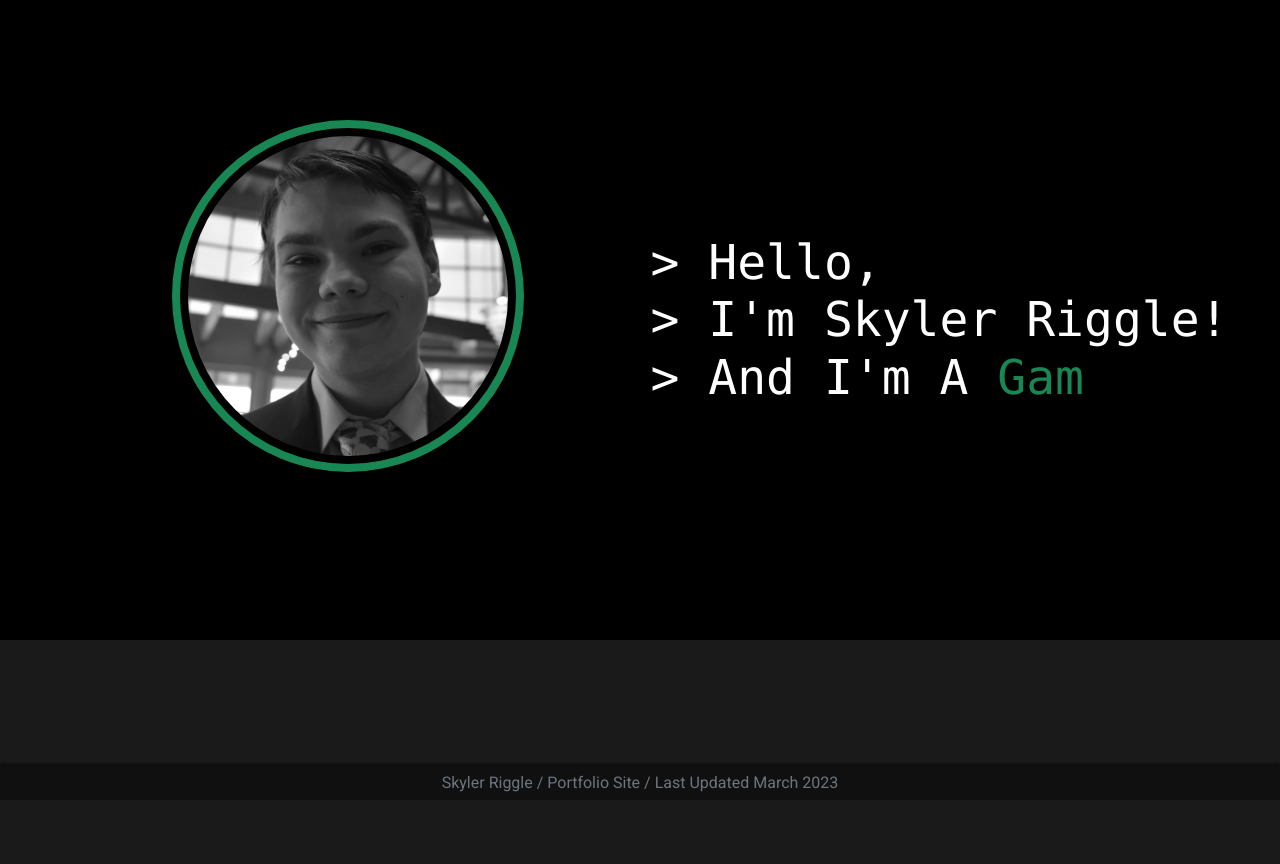
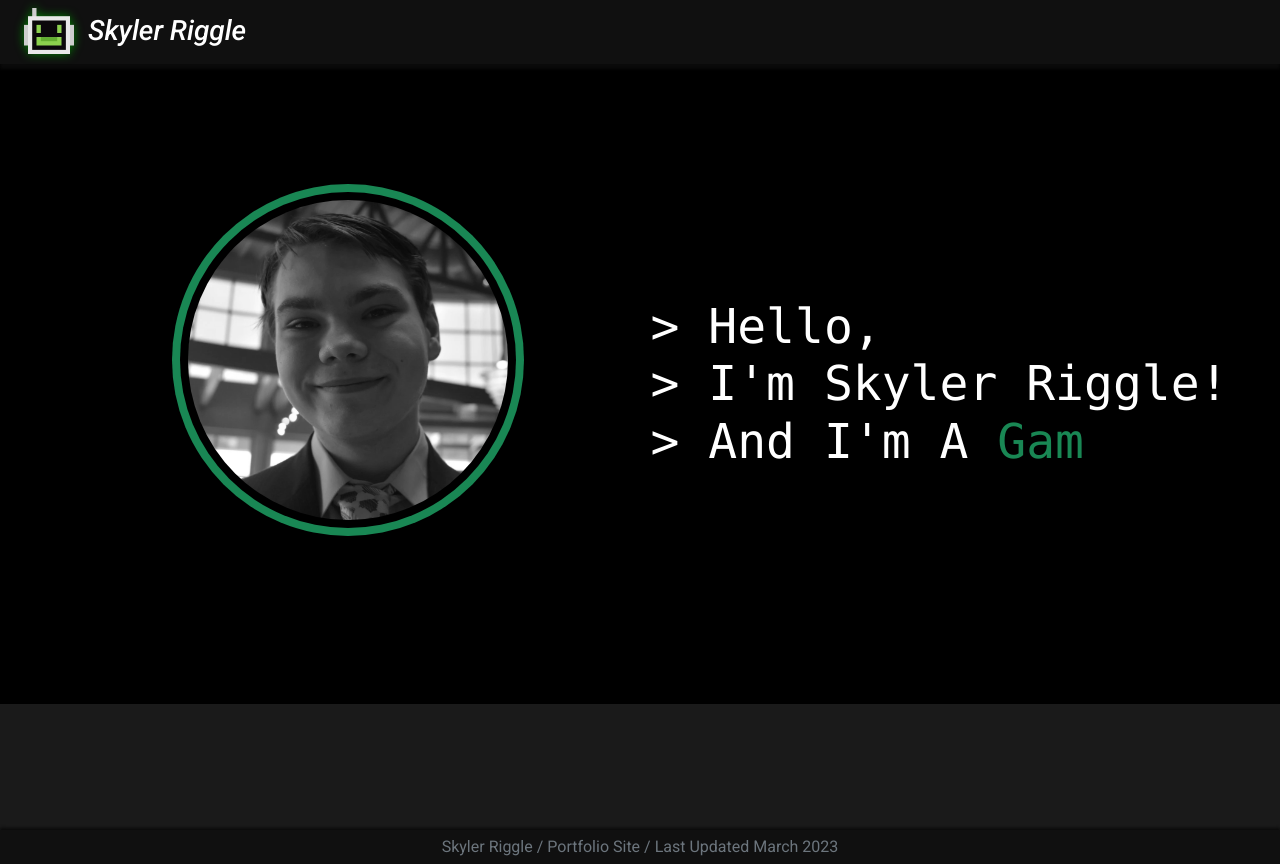
Before and after one commit to SkylerRiggle/SkylerRiggle.github.io, a React (Create React App) app: page / in a window 1280 px wide. Before the commit the page ends 800 px from the top, so only its background shows below. Built offline with nearby package versions, Linux system fonts and the light colour scheme.

Commit message:
NavBar V1

```diff
--- a/src/components/NavBar.tsx
+++ b/src/components/NavBar.tsx
@@ -1,7 +1,23 @@
+import Logo from "../images/logo.webp";
+
 const NavBar = () =>
 {
     return (
-        <></>
+        <div className="navbar y-auto px-4">
+            <a href="/portfolio" className="text-decoration-none">
+                <h3 className="fst-italic">
+                    <img
+                        src={Logo}
+                        alt="Logo"
+                        height="50rem"
+                        style={{
+                            filter: 'drop-shadow(0 0 5px green)'
+                        }}
+                    />
+                    &ensp;Skyler Riggle
+                </h3>
+            </a>
+        </div>
     );
 }
 
--- a/src/styles/globals.scss
+++ b/src/styles/globals.scss
@@ -22,6 +22,17 @@ body {
     overflow-x: hidden;
     min-width: 100vw;
     min-height: 100vh;
+    margin-top: 4rem;
+}
+
+.navbar {
+    position: fixed;
+    top: 0;
+    width: 100%;
+    height: 4rem;
+    z-index: 9999;
+    background-color: $accent-gray;
+    box-shadow: 0 5px 3px 0 $light-shadow;
 }
 
 .footer {
```
Also changed, not shown: src/images/logo.webp (added).
